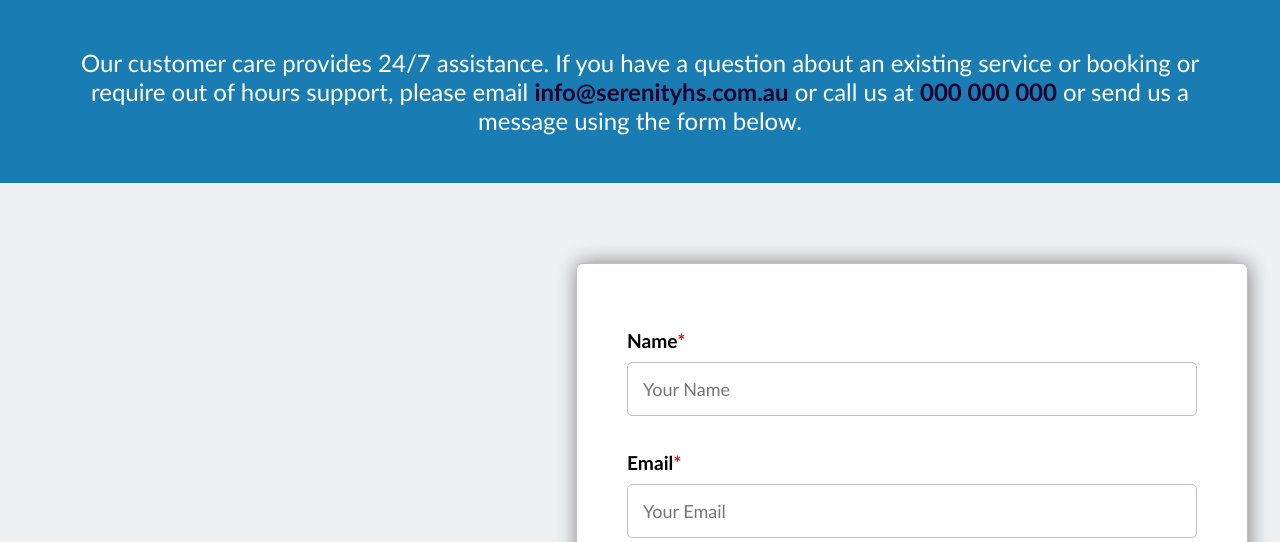
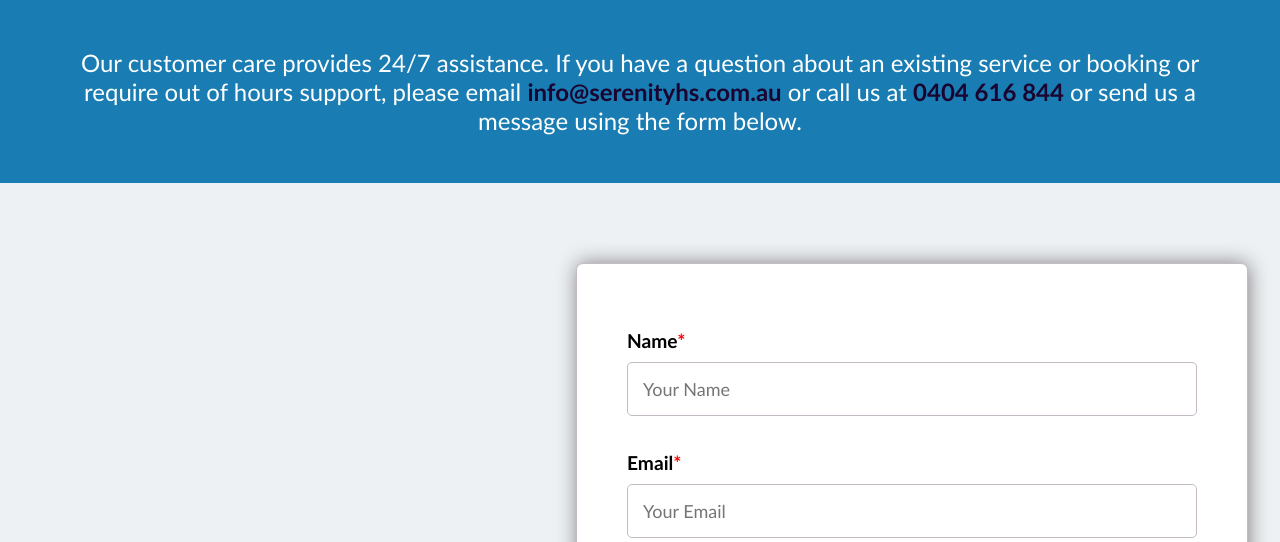
Before and after one commit to SECHUBSYSTEM/serenity-template, a plain HTML site: page contact.html in a window 1280 px wide. Shown: the part 258-800 px from the top of the page. Drawn offline with Linux system fonts and the light colour scheme.

Commit message:
Update contact.html

```diff
--- a/contact.html
+++ b/contact.html
@@ -54,7 +54,7 @@
                     an
                     existing service or booking or require out of hours support,
                     please email <span>info@serenityhs.com.au</span> or call us at
-                    <span>000 000 000</span>
+                    <span>0404 616 844</span>
                     or send us a message using the form below.
                 </h2>
             </div>
```
